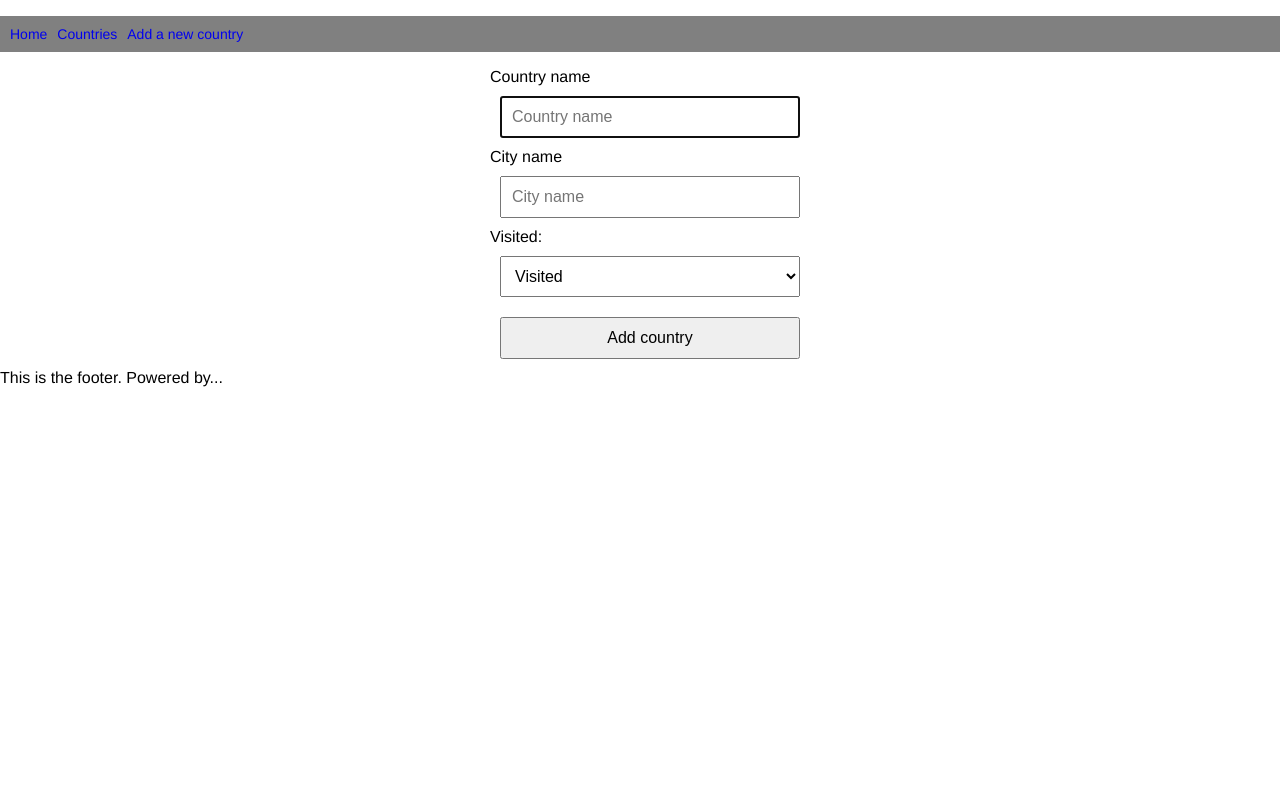
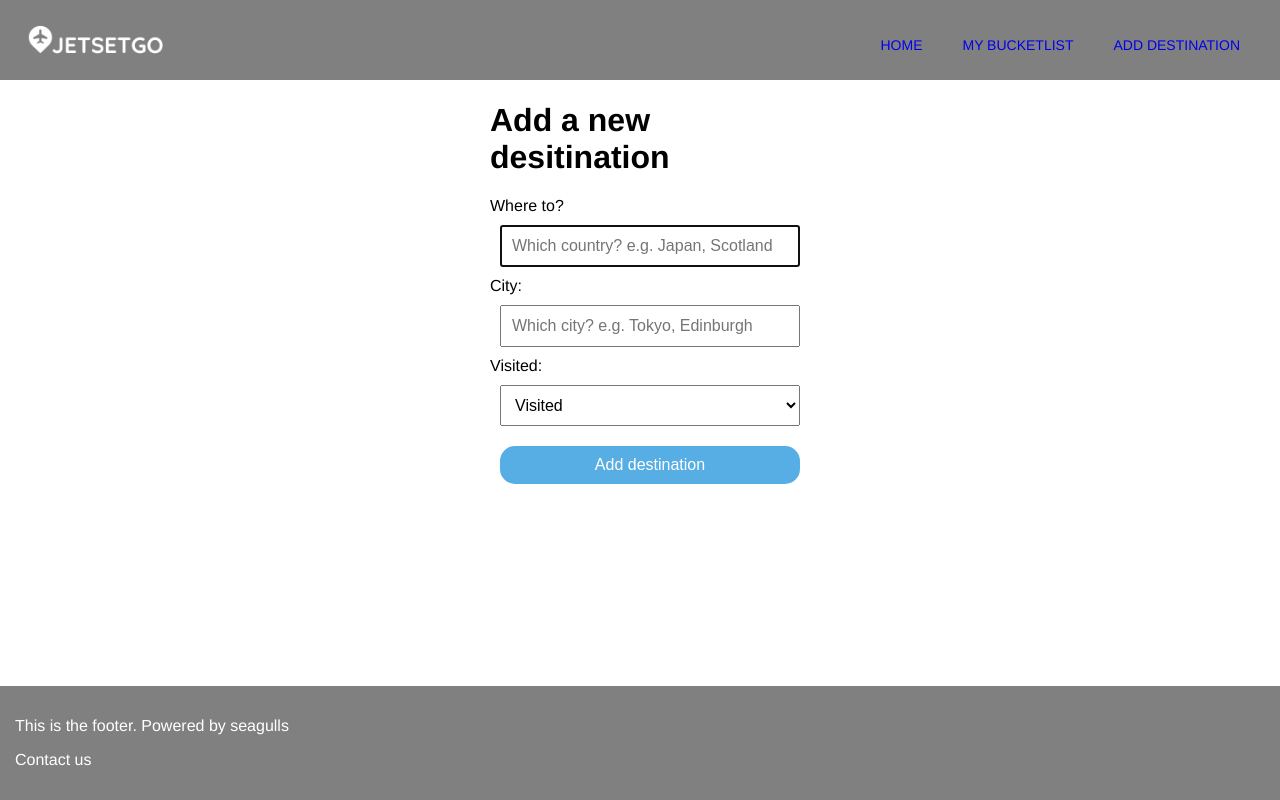
Before and after one commit to Corrine2212/project_01_travel_bucket_list, a Flask app: page /countries/new in a window 1280 px wide. Run offline with Flask 3, Linux system fonts and the light colour scheme.

Commit message:
worked on html and css

```diff
--- a/console.py
+++ b/console.py
@@ -28,4 +28,7 @@ city_repository.save(city_2)
 city_3 = City("Seoul", country_3, False)
 city_repository.save(city_3)
 
+city_4 = City("Osaka", country_1, False)
+city_repository.save(city_4)
+
 pdb.set_trace()
--- a/repositories/city_repository.py
+++ b/repositories/city_repository.py
@@ -35,7 +35,7 @@ def select_all():
 
     for row in results:
         country = country_repository.select(row['country_id'])
-        city = City(row['name'], country, row['visited'], row['id'])
+        city = City(row['city_name'], country, row['visited'], row['id'])
         cities.append(city)
     return cities
 
@@ -54,5 +54,5 @@ def delete_all():
 # update
 def update(city):
     sql = "UPDATE cities SET (city_name, country_id, visited) = (%s, %s, %s) WHERE id = %s"
-    values = [city.name, city.country.id, city.visited, city.id]
+    values = [city.city_name, city.country.id, city.visited, city.id]
     run_sql(sql, values)
--- a/static/style.css
+++ b/static/style.css
@@ -2,20 +2,65 @@
 body{
     font-family: "Helvetica", arial, sans-serif; font-size: 16px;
     margin: 0;
+    height: 100%;
+    min-height: 100vh;
+    display: flex;
+    flex-direction: column ;
 }
+
 
 /* header stylings */
 
 /* footer stylings */
+footer{
+    background-color: grey;
+    padding: 15px;
+    position: relative;
+    margin-top: auto;
+    color: white;
+}
 
-.book {
-border: 1px solid #ccc;
-width: 300px;
+section {
+    border: 1px solid #565656;
+    width: 250px;
+    /* min-height: 68px; */
+    padding: 10px;
+    display: flex;
+    /* justify-content: center; */
+    align-items: center;
+    line-height: 18px;
+    margin-top: 20px;
+    margin-bottom: 20px;
+}
+
+.country {
+    border: 1px solid #565656;
+    border-radius: 10px;
+    width: 250px;
     min-height: 68px;
     padding: 10px;
     display: flex;
+    justify-content: center;
+    text-align: center;
     line-height: 18px;
-margin-bottom: 10px;
+    margin-top: 20px;
+    margin-bottom: 20px;
+}
+
+.welcome-message {
+    width: 100%;
+    position: absolute;
+    top: 50%;
+    transform: translateY(-50%);
+    text-align: center;
+    color: white;
+    text-shadow:
+    1px 0px 1px #565656, 0px 1px 5px #000000;
+}
+
+.content {
+    width: 210px
+
 }
 
 .name {
@@ -30,7 +75,10 @@ font-size: 13px;
     margin-left: 20px;
 }
 
+/* buttons stylings */
 .buttons {
+    display: flex;
+    justify-content: space-between;
     margin-top: 10px;
     margin-left: 2px;
     font-size: 1.4em;
@@ -49,48 +97,134 @@ margin: 10px;
     box-sizing: border-box;
 }
 
-.trash-button{
+.trash-button {
     display: contents;
     font-size: 65%;
+    color: red;
 }
 
-.delete-form{
+.trash-button:hover, .edit-button:hover {
+    cursor: pointer;
+    color: grey;
+}
+
+.edit-button {
+    display: contents;
+    font-size: 65%;
+    color: #57aee5;
+}
+
+#submit {
+    border-radius: 15px;
+    border: none;
+    background-color: #57aee5;
+    color: white;
+    cursor: pointer;
+}
+
+#submit:hover {
+    background-color: #3b799f;
+    /* box-shadow: 0 10px 12px 0 rgba(0,0,0,0.24), 0 17px 50px 0 rgba(0,0,0,0.19); */
+
+}
+
+.delete-form {
     display: inline;
 }
 
-.menu{
+/* menu stylings */
+.logo {
+    float: left;
+    width: 150px;
+    height: auto;
+}
+
+.nav-options {
+    margin-top: 10px;
     display: flex;
-padding: 10px;
+    justify-content: flex-end;
+    position: relative;
+}
+
+.menu {
+    display: flex;
+    align-items: center;
+    justify-content: space-between;
+    padding: 20px;
     background-color: grey;
+    color: white;
+    margin: 0;
+}
+
+.menu li a {
+    text-decoration: none;
+}
+
+.menu li a:visited {
     color: white;
 }
 
-.menu li a{
-text-decoration: none;
+.menu li a:visited:hover {
+    color: lightblue;
+
 }
 
-.menu li a:visited{
+.menu li {
+    list-style: none;
+    display: inline-block;
+    margin: 0 20px;
     color: white;
+    font-family: "Helvetica", arial, sans-serif;
+    font-size: 14px;
+    position: relative;
 }
 
-.menu li{
-padding-right: 10px;
-list-style: none;
-color: white;
-font-family: "Helvetica", arial, sans-serif; font-size: 14px;
+.menu li::after {
+    content: '';
+    height: 3px;
+    width: 0;
+    background: #57aee5;
+    position:absolute;
+    left: 0;
+    bottom: -6px;
+    transition: 0.5s;
 }
 
-.container{
+.menu li:hover::after {
+    width: 100%;
+}
+
+.container {
     display: flex;
     flex-wrap: wrap;
     width: 300px;
     margin: 0 auto;
 }
 
-#home-image {
-width:100vw;
-height:100vh;
-background-image: url('images/library.jpg');
+/* image stylings */
+.home-image {
+    min-height: 100%;
+    min-width: 1024px;
+    width: 100%;
+    height: 100vh;
+    background-image: linear-gradient(rgba(0,0,0,0.2), rgba(0,0,0,0.1)), url('images/xx-liu-1LP0OXRXV6o-unsplash copy.jpg');
     background-repeat: no-repeat;
     background-size: cover;
+    background-attachment: fixed;
+    background-position: center center;
 }
+
+@media screen and (max-width: 1024px) { /* Specific to this particular image */
+    #home-image {
+    left: 50%;
+      margin-left: -512px;   /* 50% */
+    }
+}
+
+/* #home-image {
+    padding: 0;
+    display: block;
+    margin: 0 auto;
+    max-height: 100vh;
+    max-width: 100%;
+} */
--- a/templates/base.html
+++ b/templates/base.html
@@ -11,9 +11,12 @@
     <header>
         <nav>
             <ul class="menu">
-                <li><a href="{{ url_for('home') }}">Home</a></li>
-                <li><a href="{{ url_for('countries.list_all_countries') }}">Countries</a></li>
-                <li><a href="{{ url_for('countries.new_country') }}">Add a new country</a></li>
+                <a href="{{ url_for('home') }}"><img class="logo" src="/static/images/JETSETGO.png"></a>
+                <div class="nav-options">
+                    <li><a href="{{ url_for('home') }}">HOME</a></li>
+                    <li><a href="{{ url_for('countries.list_all_countries') }}">MY BUCKETLIST</a></li>
+                    <li><a href="{{ url_for('countries.new_country') }}">ADD DESTINATION</a></li>
+                </div>
             </ul>
         </nav>
     </header>
@@ -28,9 +31,10 @@
         {% endblock home %}
 
     </main>
+    <footer>
+        <p>This is the footer. Powered by seagulls</p>
+        <p>Contact us</p>
+    </footer>
 </body>
 
-<footer>
-    This is the footer. Powered by...
-</footer>
 </html>
--- a/templates/cities/new.html
+++ b/templates/cities/new.html
@@ -5,7 +5,7 @@
 
     <div>
         <label for="city_name">City name</label>
-        <input type="text" id="city_name" placeholder="City name" required autofocus>
+        <input type="text" id="city_name" name="city_name" placeholder="City name" required autofocus>
     </div>
 
     <button type="submit">Add city</button>
--- a/templates/countries/new.html
+++ b/templates/countries/new.html
@@ -1,16 +1,20 @@
 {% extends 'base.html' %}
 {% block content %}
+
+<header>
+    <h1>Add a new desitination</h1>
+</header>
 
 <form action="/countries" method="POST">
 
     <div>
-        <label for="country_name">Country name</label>
-        <input type="text" id="country_name" name="country_name" placeholder="Country name" required autofocus>
+        <label for="country_name">Where to?</label>
+        <input type="text" id="country_name" name="country_name" placeholder="Which country? e.g. Japan, Scotland" required autofocus>
     </div>
 
     <div>
-        <label for="city_name">City name</label>
-        <input type="text" id="city_name" name="city_name" placeholder="City name" required autofocus>
+        <label for="city_name">City:</label>
+        <input type="text" id="city_name" name="city_name" placeholder="Which city? e.g. Tokyo, Edinburgh" required autofocus>
     </div>
 
     <div>
@@ -21,7 +25,7 @@
         </select>
     </div>
 
-    <button type="submit">Add country</button>
+    <button id="submit" type="submit">Add destination</button>
 </form>
 
 {% endblock %}
```
Also changed, not shown: templates/cities/edit.html (+12 -2 lines), templates/contact.html (added, +9 -0 lines), templates/countries/edit.html (+10 -6 lines), templates/countries/index.html (+9 -5 lines), templates/countries/show.html (+18 -5 lines), templates/index.html (+11 -5 lines), static/images/JETSETGO.png (added), static/images/photo-1525254134158-4fd5fdd45793.avif (added), static/images/xx-liu-1LP0OXRXV6o-unsplash copy.jpg (added), static/images/xx-liu-1LP0OXRXV6o-unsplash.jpg (added). Lines whose indentation alone changed are shown as unchanged.
